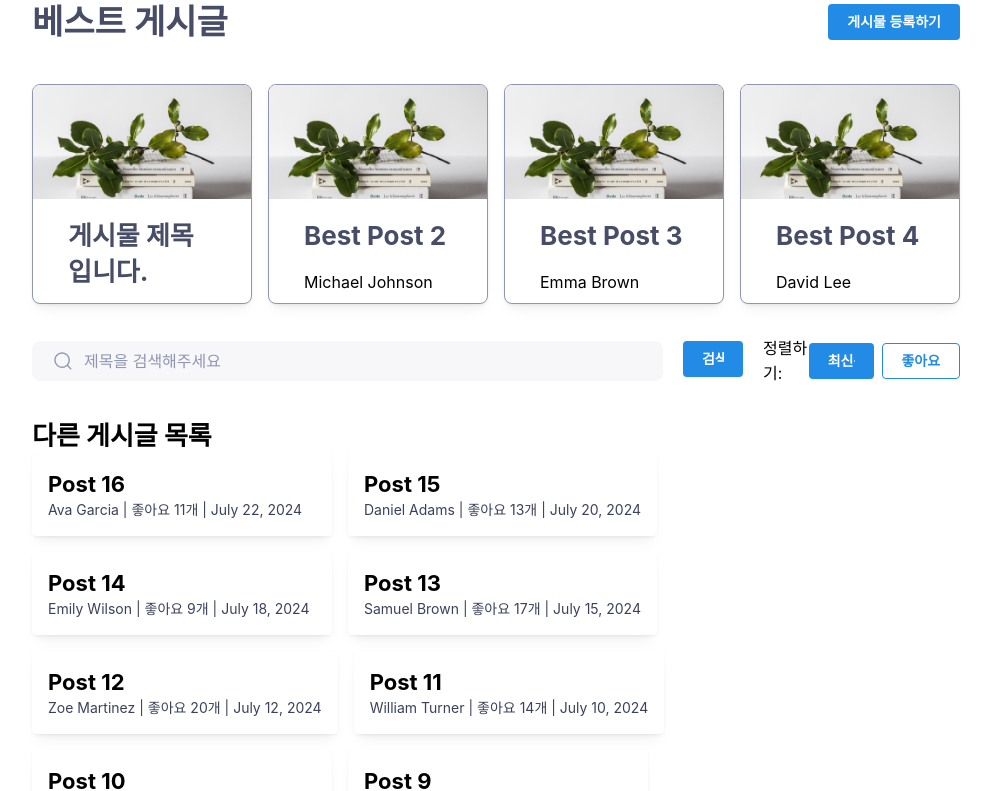
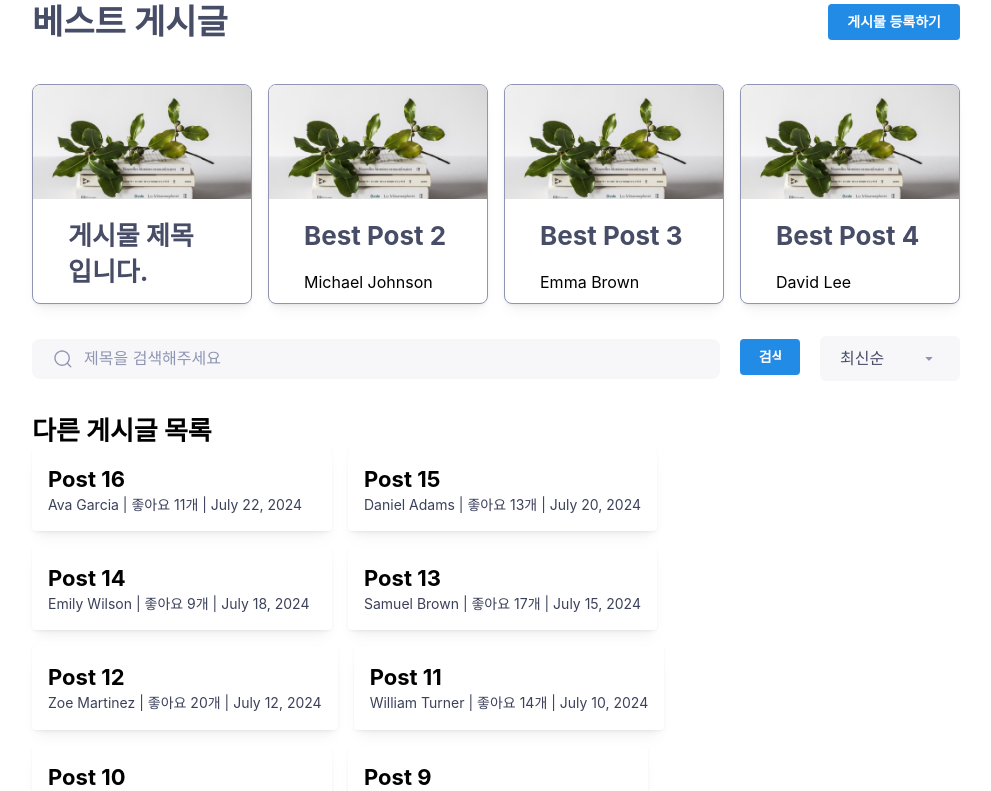
Before and after one commit to codeit-6th-part3-7team/7team-next-project, a Next.js app: page /boards in a window 1280 px wide. Shown: the top 791 px of the page, without its empty margins (144-1135 px from the left). Built offline with nearby package versions, Linux system fonts and the light colour scheme.

Commit message:
feat/정렬 드롭다운 UI

```diff
--- a/pages/boards.tsx
+++ b/pages/boards.tsx
@@ -6,6 +6,8 @@ import Image from "next/image";
 import testImage from "../public/assets/img_card_section.png";
 import heart from "../public/assets/ic_heart.svg";
 import search from "../public/assets/ic_search.svg";
+import bottomArrow from "../public/assets/ic_bottom_arrow.svg";
+import upArrow from "../public/assets/ic_up_arrow.svg";
 
 interface NextImage {
   src: string;
@@ -101,6 +103,7 @@ function PostPage() {
   const [searchTerm, setSearchTerm] = useState<string>("");
   const [sortBy, setSortBy] = useState<string>("latest");
   const [currentPage, setCurrentPage] = useState<number>(1);
+  const [isOpen, setIsOpen] = useState<boolean>(false);
   const postsPerPage = 10;
 
   const handleSearchChange = (event: React.ChangeEvent<HTMLInputElement>) => {
@@ -117,8 +120,22 @@ function PostPage() {
       setSearchTerm(searchValue);
     }
   };
-  const handleSortChange = (sortOption: string) => {
-    setSortBy(sortOption);
+  const handleSortLatest = (event: React.MouseEvent<HTMLButtonElement>) => {
+    event.preventDefault();
+    setSortBy("latest");
+  };
+  const handleSortPopular = (event: React.MouseEvent<HTMLButtonElement>) => {
+    event.preventDefault();
+    setSortBy("popular");
+  };
+  const handleOpenToggle = (): void => {
+    setIsOpen(!isOpen);
+  };
+  const handleKeyDown = (event: React.KeyboardEvent<HTMLDivElement>): void => {
+    if (event.key === "Enter" || event.key === " ") {
+      event.preventDefault(); // 기본 동작을 막습니다. 특히 Space 키의 기본 동작을 방지합니다.
+      handleOpenToggle(); // Enter나 Space 키로 드롭다운 열기/닫기
+    }
   };
 
   const filteredPosts = PostList.filter((post) => post.title.toLowerCase().includes(searchTerm.toLowerCase()));
@@ -178,14 +195,29 @@ function PostPage() {
             검색
           </Button>
         </form>
-        <div className="flex items-center">
-          <Text className="mr-2">정렬하기:</Text>
-          <Button variant={sortBy === "latest" ? "filled" : "outline"} onClick={() => handleSortChange("latest")} className="mr-2">
-            최신순
-          </Button>
-          <Button variant={sortBy === "likes" ? "filled" : "outline"} onClick={() => handleSortChange("likes")}>
-            좋아요 순
-          </Button>
+
+        <div className="relative">
+          <div
+            onClick={handleOpenToggle}
+            onKeyDown={handleKeyDown}
+            role="button"
+            tabIndex={0}
+            className="rounded-md text-14 flex h-[45px] w-[140px] items-center justify-between border border-none bg-gray-100 px-5 py-[14px] text-center text-gray-500"
+          >
+            <Text>{sortBy === "latest" ? "최신순" : "좋아요순"}</Text>
+            {!isOpen ? <Image src={bottomArrow} alt="검색" width={22} height={22} /> : <Image src={upArrow} alt="검색" width={22} height={22} />}
+          </div>
+
+          {isOpen && (
+            <div className="rounded-md text-14 absolute mt-1 w-[140px] border border-none bg-gray-100 p-1">
+              <Button onClick={handleSortLatest} className="rounded-md text-14 h-[45px] w-[100%] border border-none bg-gray-100 text-center text-gray-500 hover:bg-green-100">
+                최신순
+              </Button>
+              <Button onClick={handleSortPopular} className="rounded-md text-14 h-[45px] w-[100%] border border-none bg-gray-100 text-center text-gray-500 hover:bg-green-100">
+                좋아요순
+              </Button>
+            </div>
+          )}
         </div>
       </div>
 
```
Also changed, not shown: public/assets/ic_bottom_arrow.svg (added), public/assets/ic_up_arrow.svg (added).
